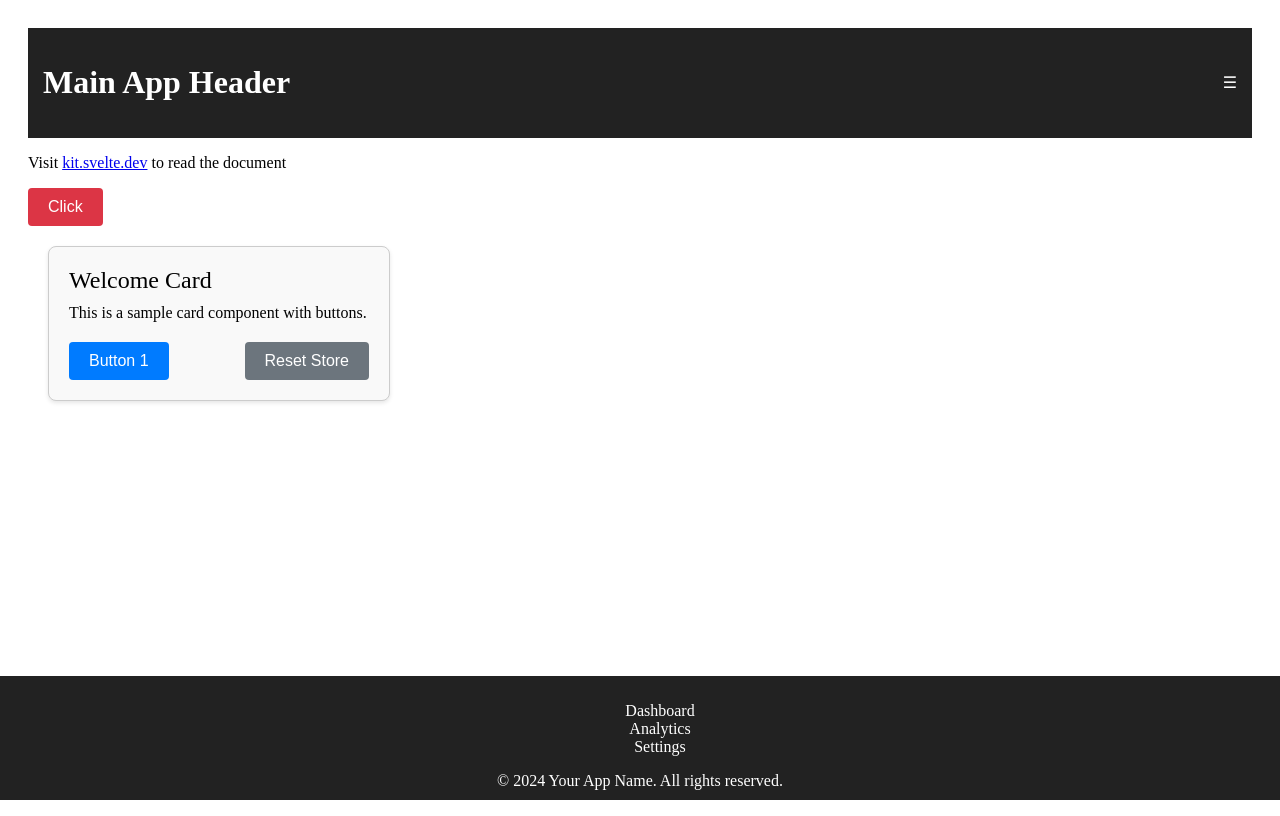
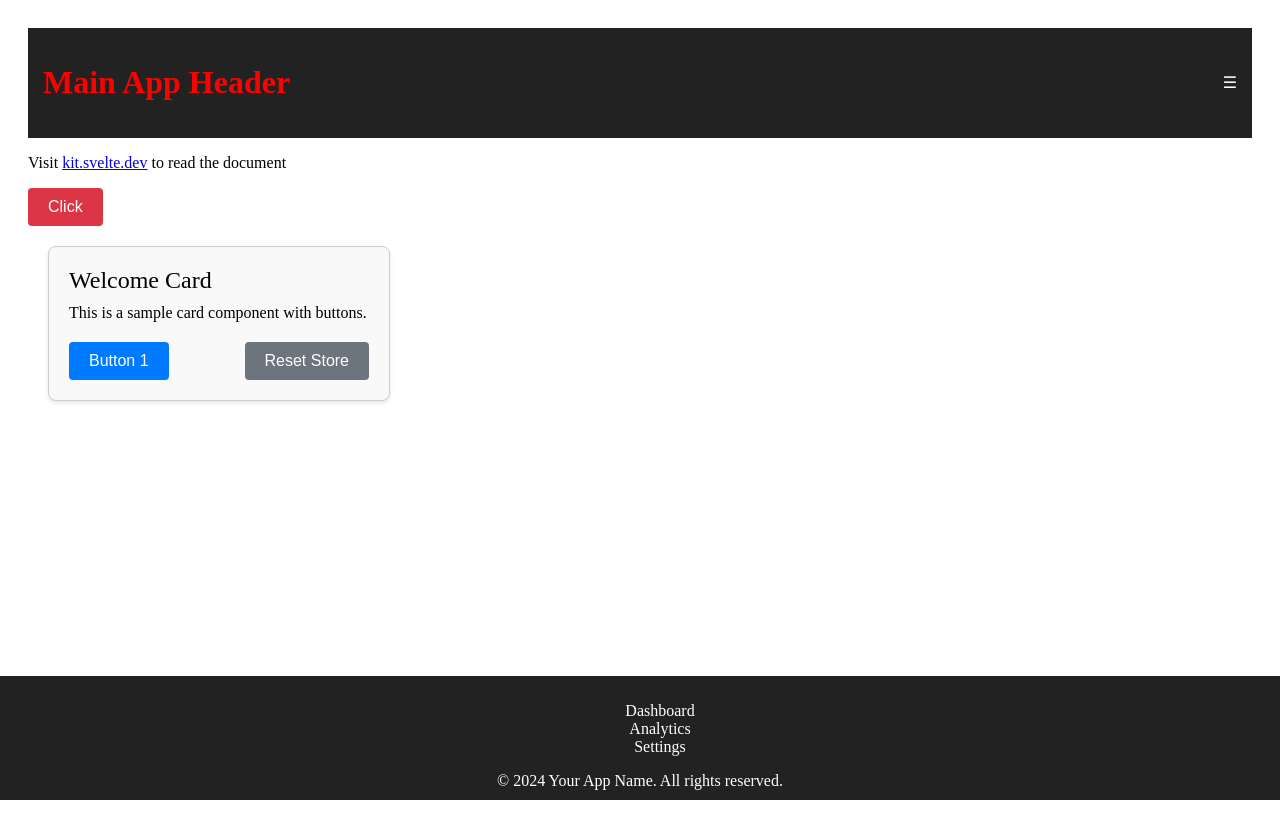
Before and after one commit to bismark66/Rapidapi-svelte, a SvelteKit app: page / in a window 1280 px wide. Built offline with nearby package versions, Linux system fonts and the light colour scheme.

Commit message:
added global styling

```diff
--- a/src/routes/+page.svelte
+++ b/src/routes/+page.svelte
@@ -23,11 +23,15 @@ let count = 0;
 // it constantly look for a change on it dependencies
 $: doubled = count * 2;
 
-// In order to get or set data to a store, you prefix the variable with a $
-// $count="kogi"
+</script>
 
+<style>
+:global(h1){
+    color: red
+}
 
-</script>
+</style>
+
 
 <!-- <h1>Welcome to SvelteKit this is Bismark</h1> -->
 <p>Visit <a href="/about">kit.svelte.dev</a> to read the document</p>
```
